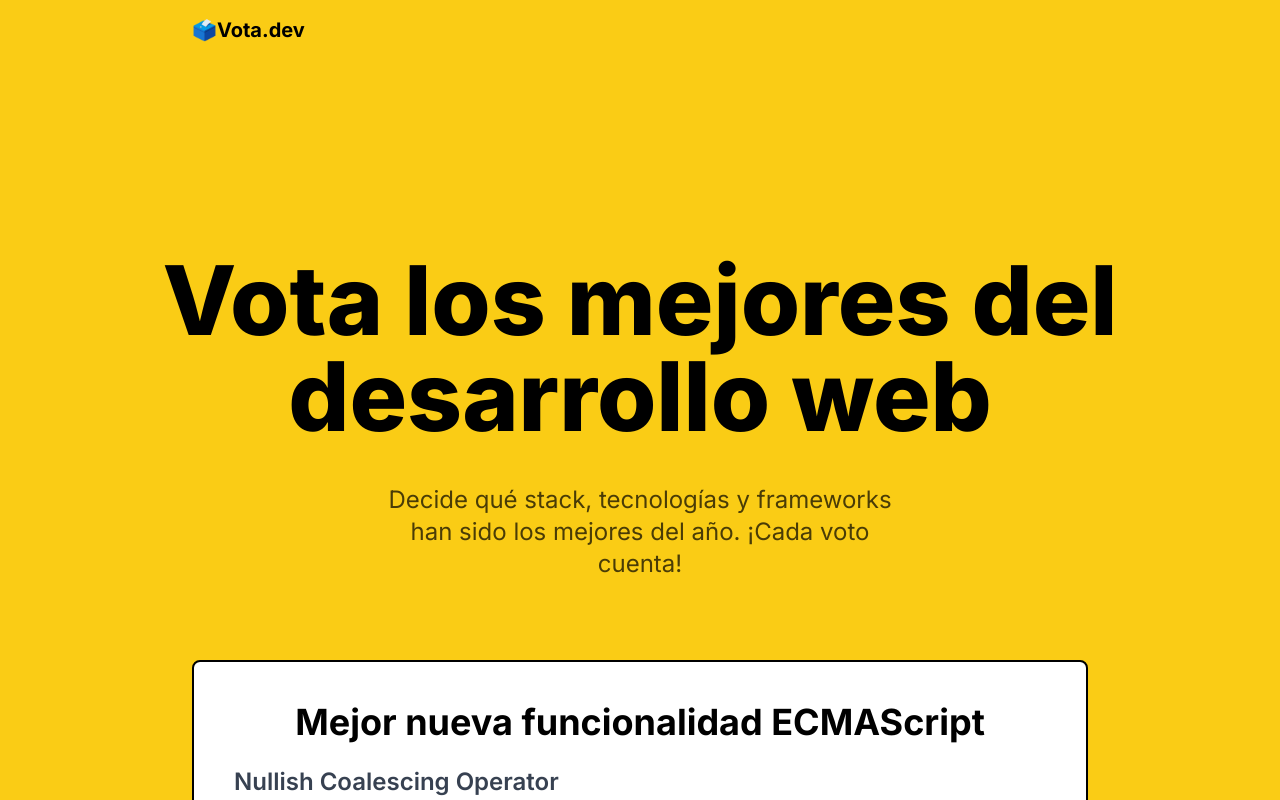
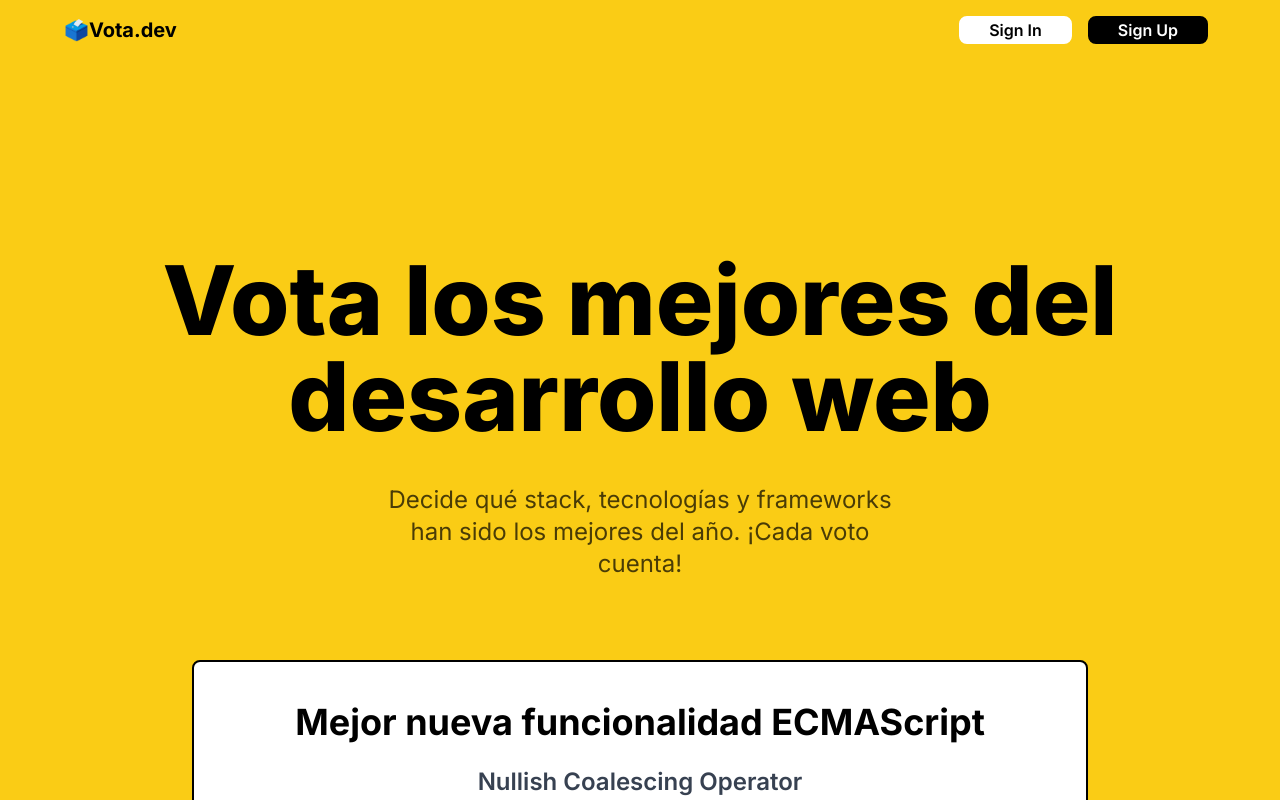
Before and after one commit to Chd3451/next-intro, a Next.js app in the folder next-intro1/: page / in a window 1280 px wide. Shown: the top 800 px of the page. Built offline with nearby package versions, Linux system fonts and the light colour scheme.

Commit message:
feat: sign in & sign up buttons has been added to the header

```diff
--- a/next-intro1/src/app/page.tsx
+++ b/next-intro1/src/app/page.tsx
@@ -29,11 +29,24 @@ import { JestIcon } from "./components/icons/JestIcon";
 import { TestingLibraryIcon } from "./components/icons/TestingLibraryIcon";
 import { VitestIcon } from "./components/icons/VitestIcon";
 
+
 export default function Home() {
   return (
     <div className="bg-yellow-400 min-h-screen flex flex-col">
-      <header className="flex justify-between items-center w-full mx-auto my-4 max-w-4xl">
+      <header className="flex justify-between items-center w-full mx-auto my-4 max-w-6xl">
         <h1 className="text-black text-xl font-bold">🗳️Vota.dev</h1>
+        <div className="flex justify-between items-center">
+          <button className="bg-white border-2 border-white rounded-lg mx-2">
+          <a href="/#" className="py-3 text-base font-semibold px-7 text-dark hover:opacity-60">
+                Sign In
+              </a>
+          </button>
+          <button className="bg-black border-2 border-black rounded-lg mx-2">
+            <a href="/#" className="py-3 text-base font-semibold text-white rounded-lg  px-7 hover:opacity-60" >
+                Sign Up
+            </a>
+          </button>
+        </div>
       </header>
       <section className="mt-48 max-w-[1000px] mx-auto">
         <h1 className="max-w-5xl mx-auto text-5xl font-extrabold text-center text-black md:text-8xl">
@@ -46,7 +59,7 @@ export default function Home() {
         <div className="max-w-4xl p-10 mx-auto my-20 bg-white border-2 border-black rounded-lg">
           <SecondaryTitle title="Mejor nueva funcionalidad ECMAScript" />
 
-          <div className="text-2xl font-semibold text-gray-700 mb-20">
+          <div className="text-2xl text-center font-semibold text-gray-700 mb-20">
             Nullish Coalescing Operator
           </div>
 
```
